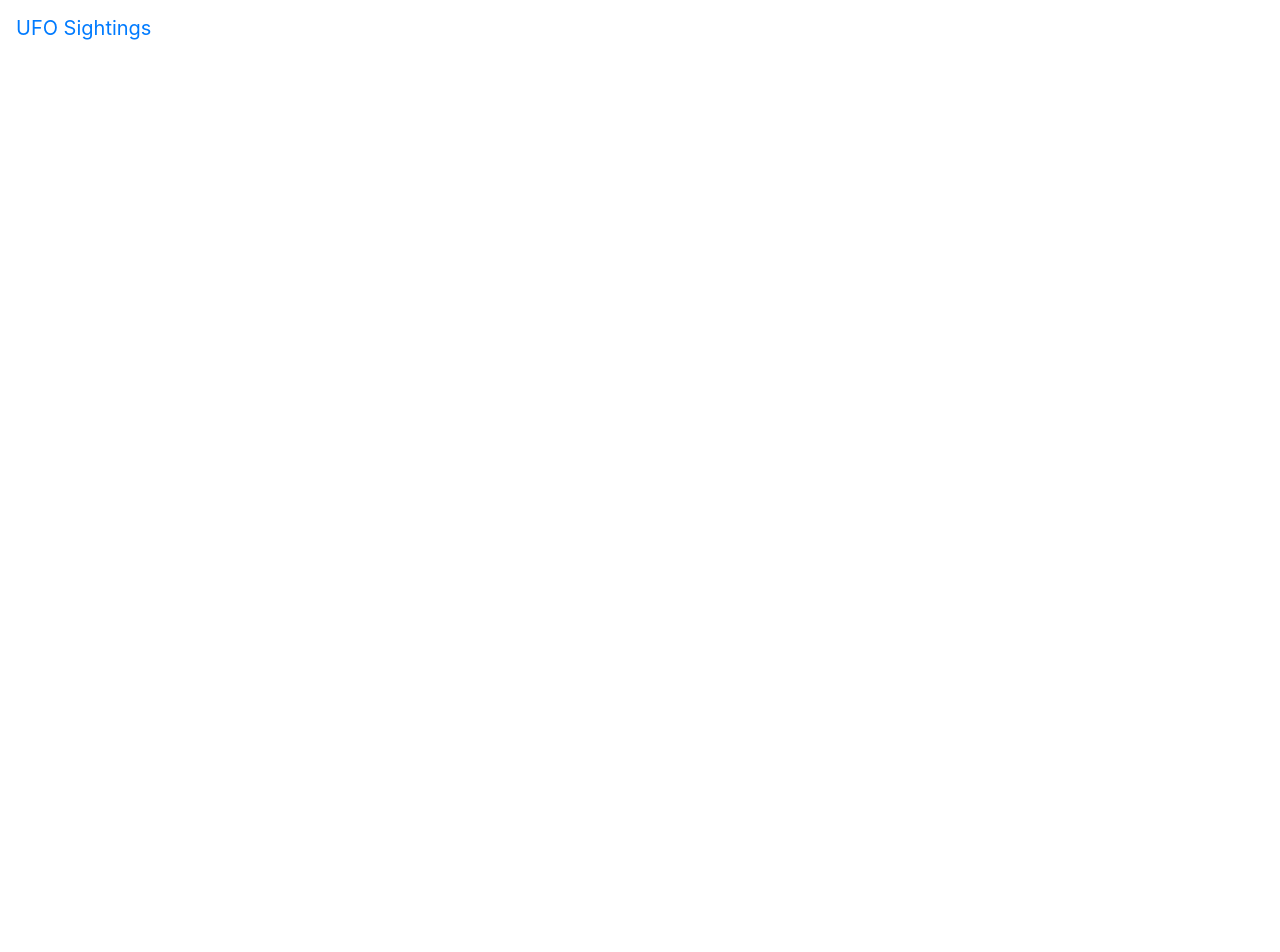
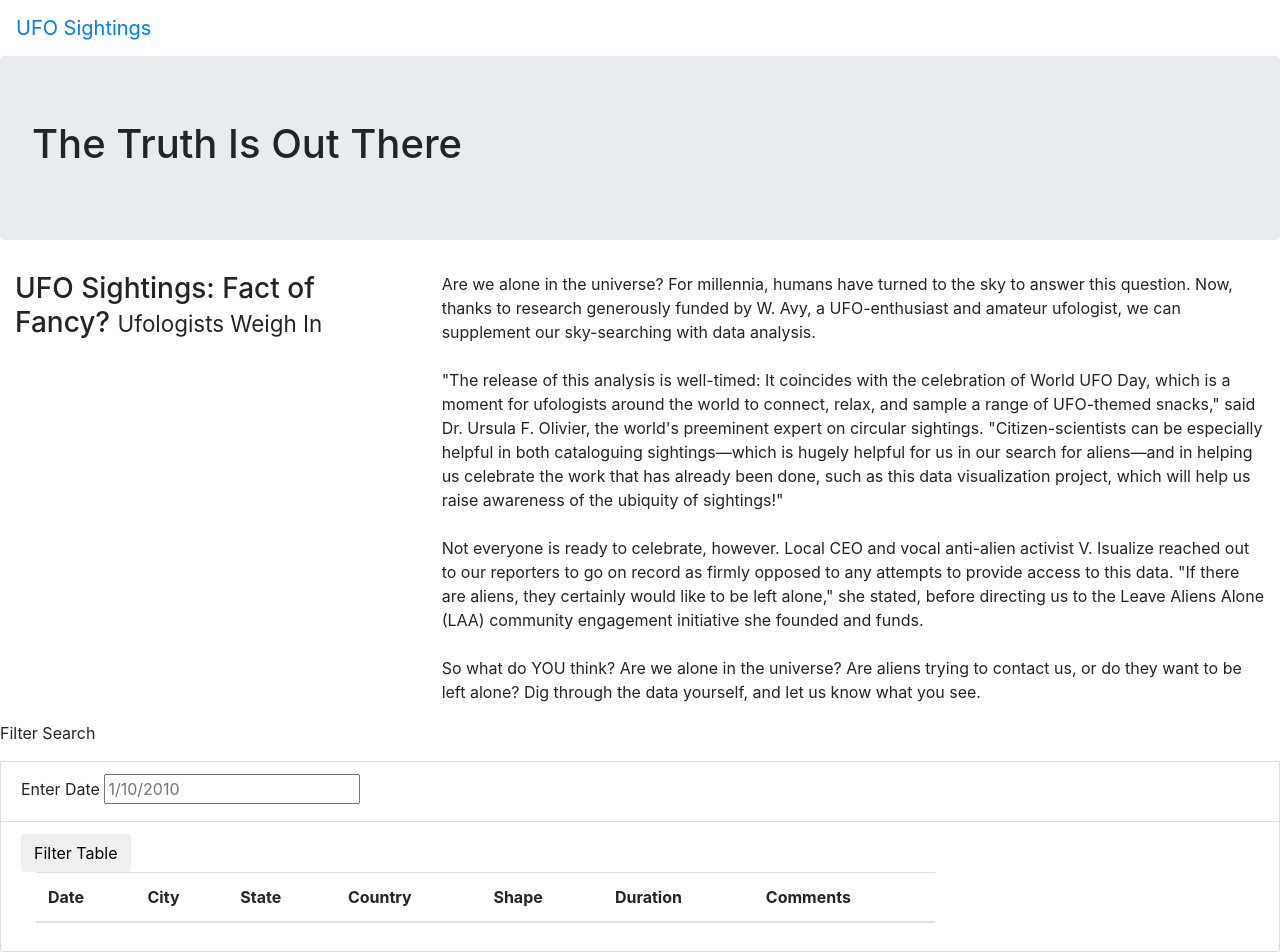
Before and after one commit to MegnRene/UFOs, a plain HTML site: page index.html in a window 1280 px wide. Before the commit the page ends 800 px from the top, so only its background shows below. Drawn offline with nearby package versions, Linux system fonts and the light colour scheme.

Commit message:
website w/o search working

```diff
--- a/index.html
+++ b/index.html
@@ -17,9 +17,74 @@
     <div class="wrapper">
         <nav class="navbar navbar-expand-lg">
             <a class="navbar-brand" href="index.html">UFO Sightings</a>
+                </nav>
+            <div class="jumbotron">
+                <h1>The Truth Is Out There</h1>
+              </div>
+                <div class="container-fluid">
+                <div class="row">
+                  <div class="col-md-4">
+                    <h3>UFO Sightings: Fact of Fancy? <small>Ufologists Weigh In</small></h3>
+                  </div>
+                  <div class="col-md-8">
+                    <p>
+                      Are we alone in the universe? For millennia, humans have turned to the sky to answer this question. Now, thanks to research generously funded by W. Avy, a UFO-enthusiast and amateur ufologist, we can supplement our sky-searching with data analysis.<br><br>"The release of this analysis is well-timed: It coincides with the celebration of World UFO Day, which is a moment for ufologists around the world to connect, relax, and sample a range of UFO-themed snacks," said Dr. Ursula F. Olivier, the world's preeminent expert on circular sightings. "Citizen-scientists can be especially helpful in both cataloguing sightings—which is hugely helpful for us in our search for aliens—and in helping us celebrate the work that has already been done, such as this data visualization project, which will help us raise awareness of the ubiquity of sightings!"<br><br>Not everyone is ready to celebrate, however. Local CEO and vocal anti-alien activist V. Isualize reached out to our reporters to go on record as firmly opposed to any attempts to provide access to this data. "If there are aliens, they certainly would like to be left alone," she stated, before directing us to the Leave Aliens Alone (LAA) community engagement initiative she founded and funds.<br><br>So what do YOU think? Are we alone in the universe? Are aliens trying to contact us, or do they want to be left alone? Dig through the data yourself, and let us know what you see.
 
-        </nav>
 
-    </div>
+                    </p>
+                  </div>
+                </div>
+              </div>
+
+
+
+
+              <div class="container-fluid">
+                <div class="row">
+                  <div class="col-md-3">
+
+                  </div>
+                  <div class="col-md-9">
+
+                  </div>
+              </div>
+            </div>
+              <form>
+                <p>Filter Search</p>
+              </form>
+              <ul class="list-group">
+
+            </ul>
+            <li class="list-group-item">
+                <label for="date">Enter Date</label>
+                <input type="text" placeholder="1/10/2010" id="datetime" />
+
+            </li>
+            <li class="list-group-item">
+                <button id="filter-btn" type="button" class="btn btn-default">Filter Table</button>
+
+
+            <div class="col-md-9">
+                <table class="table table-striped">
+                  <thead>
+                    <tr>
+                      <th>Date</th>
+                      <th>City</th>
+                      <th>State</th>
+                      <th>Country</th>
+                      <th>Shape</th>
+                      <th>Duration</th>
+                      <th>Comments</th>
+                    </tr>
+                  </thead>
+                  <tbody></tbody>
+                </table>
+            </li>
+              </div>
+            </div>
+<script src="https://cdnjs.cloudflare.com/ajax/libs/d3/4.11.0/d3.js"></script>
+<script src="static/js/data.js"></script>
+<script src="static/js/app.js"></script>
+
 </body>
 </html>
```
Also changed, not shown: static/js/app.js (renamed from js/app.js), static/js/data.js (renamed from js/data.js).
